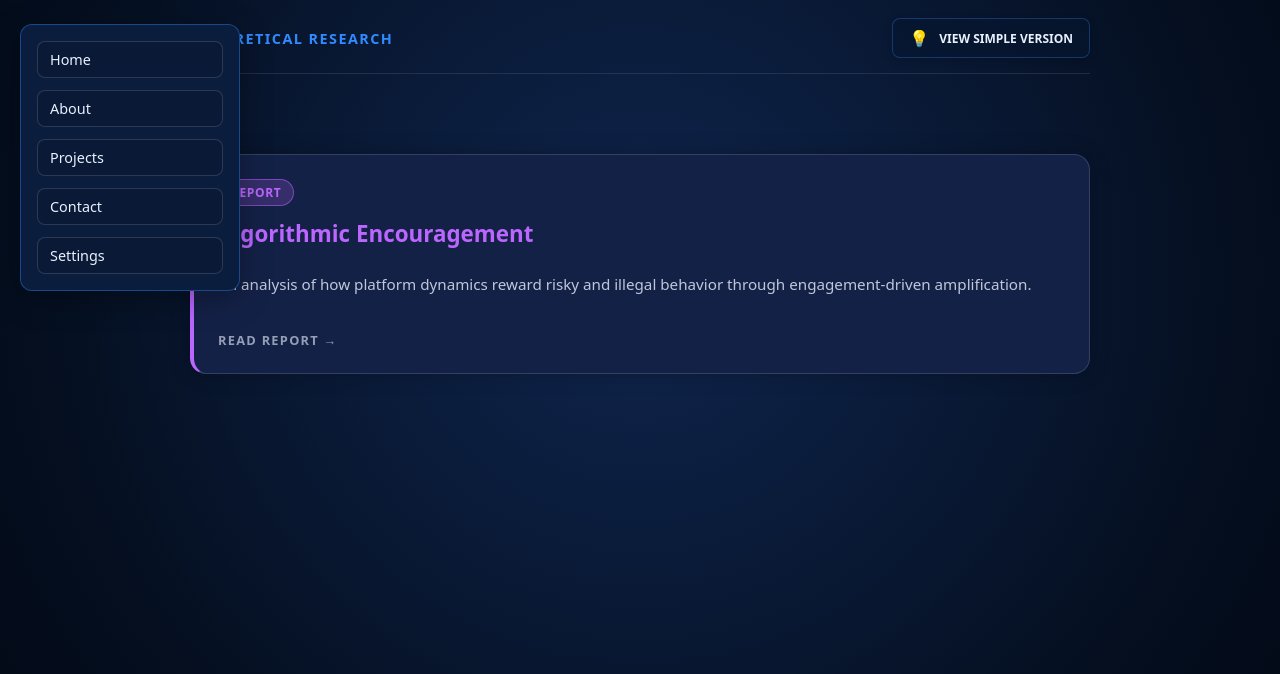
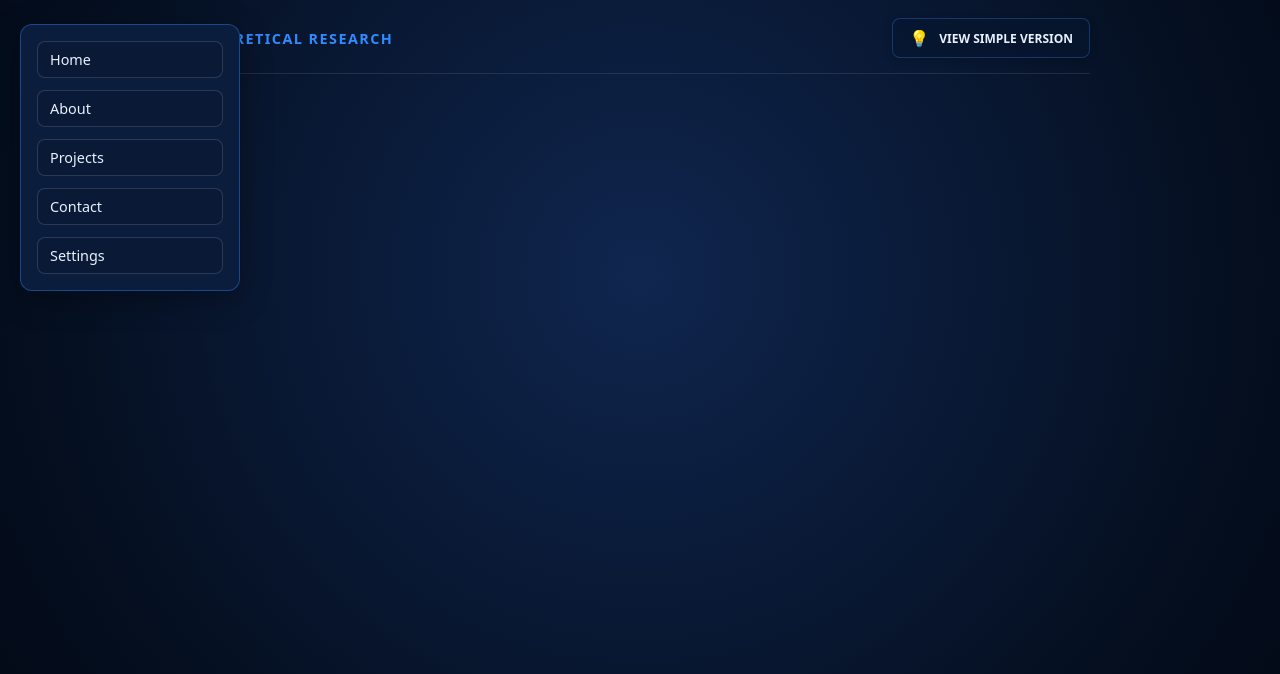
Before and after one commit to Semsey-Technologies/SemseyTechnologies, a plain HTML site: page theoretical.html in a window 1280 px wide. Shown: the part 126-800 px from the top of the page. Drawn offline with Linux system fonts and the light colour scheme.

Commit message:
Remove Algorithmic Encouragement project card
Removed the 'Algorithmic Encouragement' project card from the grid.

```diff
--- a/theoretical.html
+++ b/theoretical.html
@@ -55,22 +55,7 @@
 
 
 
-      <!-- Algorithmic Encouragement -->
-      <a href="algorithmic-encouragement.html" class="card project-card theoretical">
-        <div class="status-badge">Report</div>
-        <h2>
-          <span class="academic-content">Algorithmic Encouragement</span>
-          <span class="simple-content">The Viral Trap</span>
-        </h2>
-        <p class="desc">
-          <span class="academic-content">An analysis of how platform dynamics reward risky and illegal behavior through engagement-driven amplification.</span>
-          <span class="simple-content">An investigation into how social media apps push people to do dangerous things for money and fame.</span>
-        </p>
-        <div class="footer">
-          <span class="academic-content">Read Report →</span>
-          <span class="simple-content">Learn more →</span>
-        </div>
-      </a>
+
 
     </div>
   </div>
```
